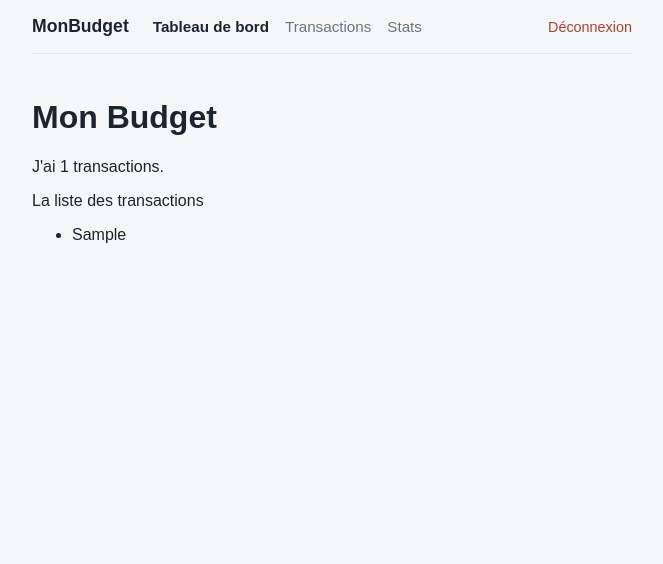
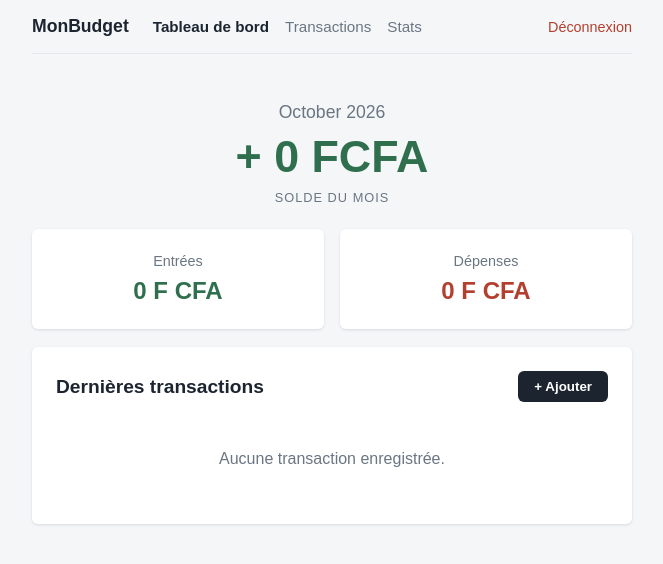
Before and after one commit to AZOUZOUL/MonBudget, a Django app: page / in a window 1280 px wide. Shown: the top 564 px of the page, without its empty margins (308-971 px from the left). Run offline with Django 5.2, Linux system fonts and the light colour scheme; a user stored in the database is signed in; tables that the repository leaves empty hold one stand-in row (values such as "Sample post").

Commit message:
Feat: Ajout du code bien garnis et penser pour le tableau de bord voulu avec des balises css de class conforme au contenue de styles.css ---ET---Fix: Correction des incohérences du code html de la page accueil qui lui comparait les valeurs de transaction.montant, or etant tous positif il fallait plutot se baser sur transaction.categorie.type pour reconnaitre les depenses et les entrees.

```diff
--- a/mybudget/tracker/templates/tracker/accueil.html
+++ b/mybudget/tracker/templates/tracker/accueil.html
@@ -1,18 +1,65 @@
 {% extends 'tracker/base.html' %}
 
 {% block content %}
+<!-- Le gros chiffre central (Sujet principal de la maquette) -->
+<div class="zone-hero">
+    <!-- Rendu dynamique automatique de la date contextuelle (ex: Octobre 2026) -->
+    <div class="hero-contexte">{{ date_actuelle|date:"F Y" }}</div>
 
-<h1>Mon Budget</h1>
-<p>J'ai {{ transactions|length }} transactions.</p>
+    <!-- Application de la classe .negatif si le solde du mois courant est déficitaire -->
+    <h1 class="hero-chiffre {% if solde_du_mois_actuel < 0 %}negatif{% else %}">
+        + {% endif %}{{ solde_du_mois_actuel }} FCFA
+    </h1>
+    <div class="hero-label">solde du mois</div>
+</div>
 
-<p>La liste des transactions</p>
-<!-- TODO : liste des groupes -->
-<ul>
-    {% for transaction in transactions %}
-    <li>
-    {{ transaction }}
-    </li>
-    {% endfor %}
-</ul>
+<!-- Blocs Entrées / Dépenses côte à côte utilisant vos cartes -->
+<div class="grille-stats">
+    <div class="carte carte-stat">
+        <div class="stat-titre">Entrées</div>
+        <!-- Affichage des entrées exclusives du mois en cours -->
+        <div class="stat-montant revenu-couleur">{{ entrees_actuelles }} F CFA</div>
+    </div>
+    <div class="carte carte-stat">
+        <div class="stat-titre">Dépenses</div>
+        <!-- Affichage des dépenses exclusives du mois en cours -->
+        <div class="stat-montant depense-couleur">{{ depenses_actuelles }} F CFA</div>
+    </div>
+</div>
+
+<br> <!-- Espacement avant l'historique -->
+
+<!-- Section Historique Global -->
+<div class="carte">
+    <div class="historique-entete">
+        <h3 class="historique-titre">Dernières transactions</h3>
+        <!-- Navigation vers la page d'ajout dédiée (J5) -->
+        <a href="{% url 'transaction-create' %}">
+            <input type="button" class="bouton-ajouter" value="+ Ajouter">
+        </a>
+    </div>
+
+    <div class="liste-lignes">
+        {% for transaction in transactions_actuelles %}
+        <div class="transaction-item">
+            <div class="ligne-item">
+                <div class="ligne-details">
+                    <span class="ligne-libelle">{{ transaction.libelle }}</span>
+                    <!-- J2 : ORM Traversée de clé étrangère pour le nom de la catégorie -->
+                    <span class="ligne-categorie">{{ transaction.categorie.nom }}</span>
+                </div>
+                <!-- Coloration dynamique de la ligne selon le signe du montant -->
+                <span class="ligne-montant {% if transaction.categorie.type == 'REV' %}positif{% else %}negatif{% endif %}">
+                    {% if transaction.categorie.type == 'REV' %} + {% else %} - {% endif %}{{ transaction.montant }} F CFA
+                </span>
+            </div>
+        </div>
+        {% empty %}
+        <p style="color: var(--discret); text-align: center; padding: var(--s) 0;">
+            Aucune transaction enregistrée.
+        </p>
+        {% endfor %}
+    </div>
+</div>
 
 {% endblock %}
```
